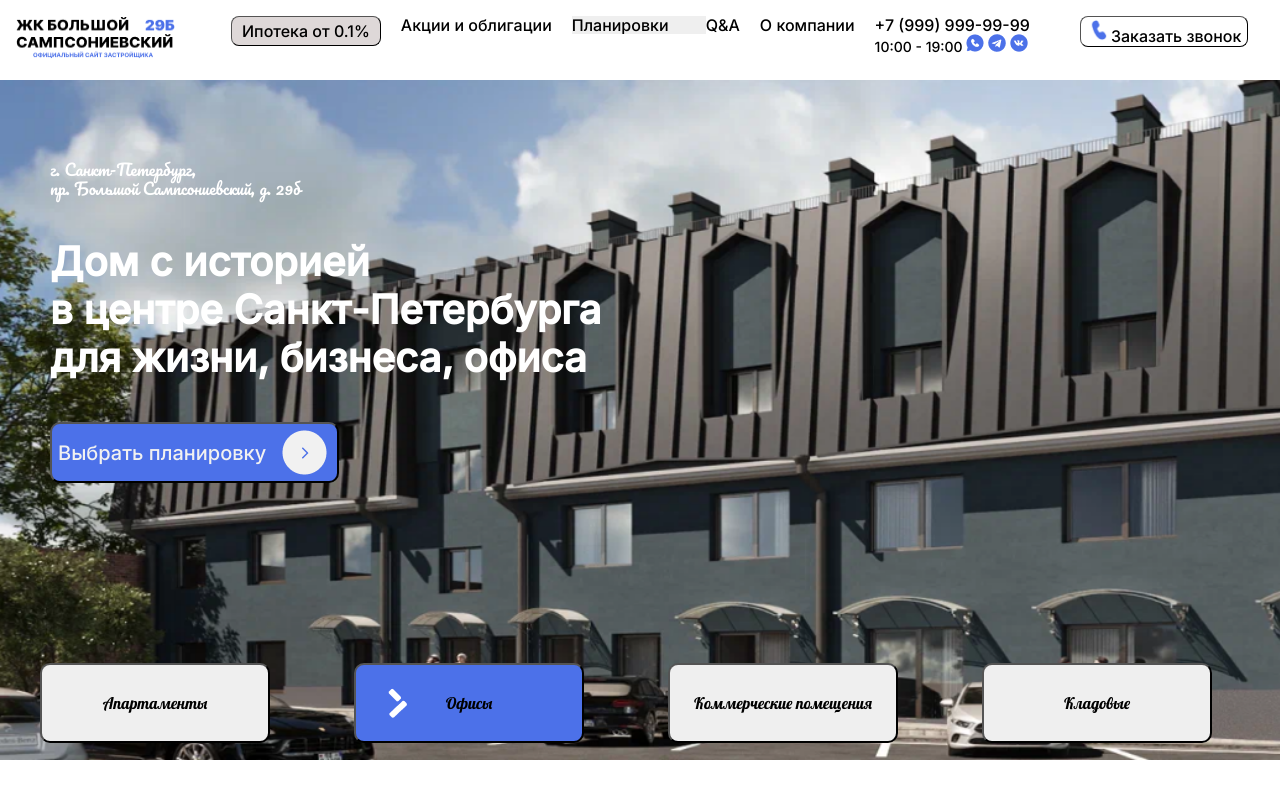
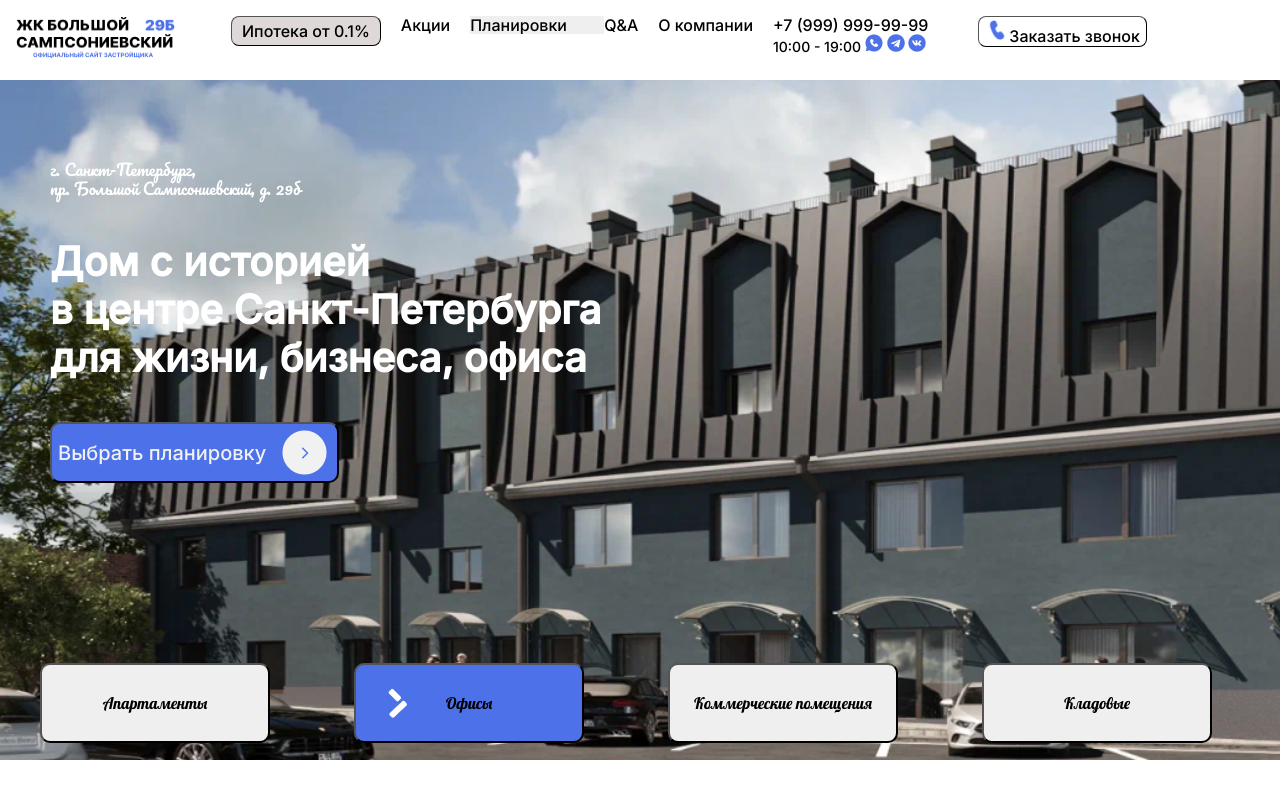
Before and after one commit to VitaKrivyakova/homework-week4, a plain HTML site: page figma-nav/index.html in a window 1280 px wide. Drawn offline with Linux system fonts and the light colour scheme.

Commit message:
git add -A

```diff
--- a/figma-nav/index.html
+++ b/figma-nav/index.html
@@ -39,7 +39,7 @@
           <li class="list-option">
             <button class="button">Ипотека от 0.1%</button>
           </li>
-          <li class="list-option">Акции и облигации</li>
+          <li class="list-option">Акции</li>
           <li>
             <label for="plan"></label
             ><select id="plan" style="border: none; appearance: none" required>
```
